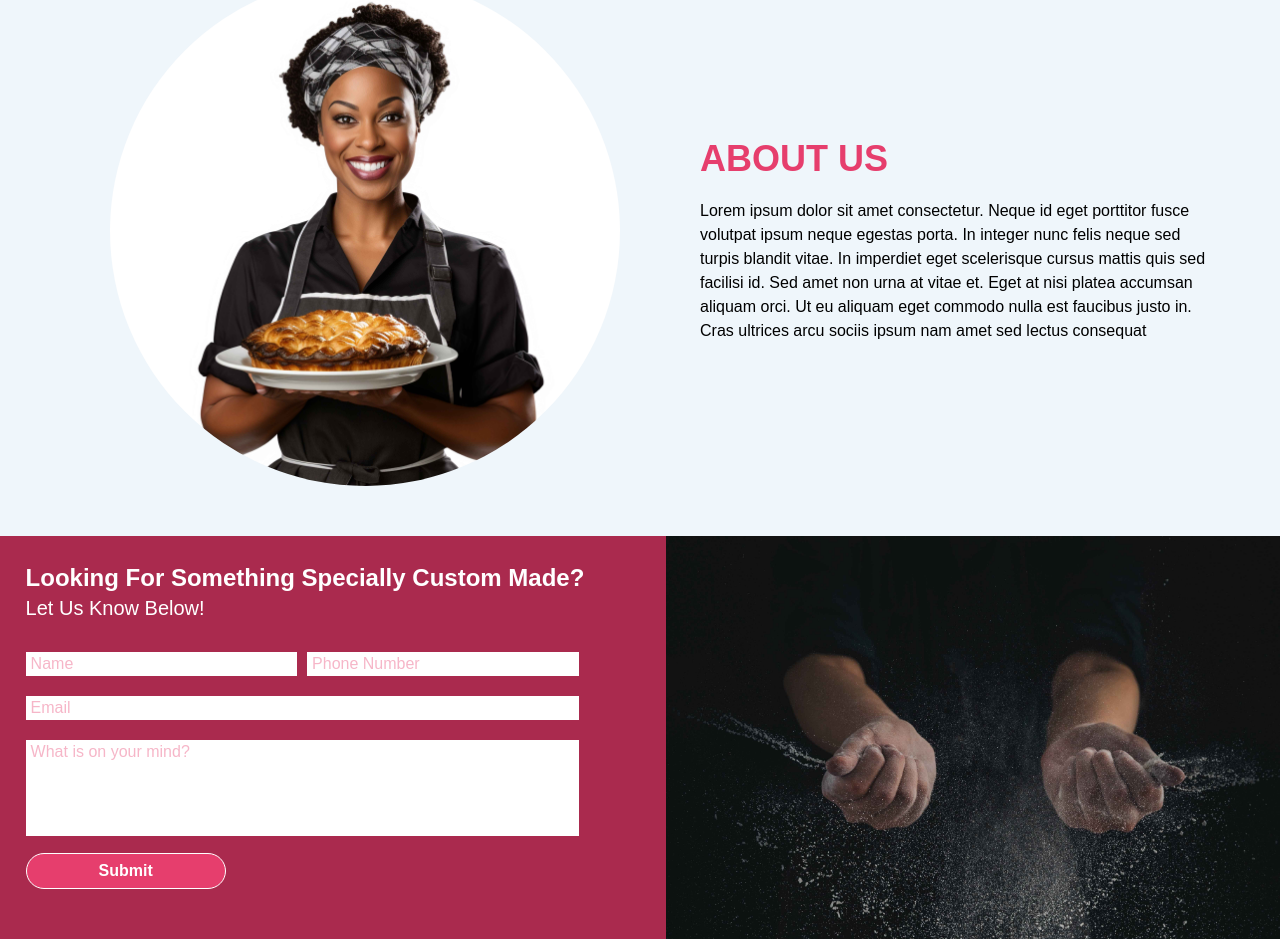
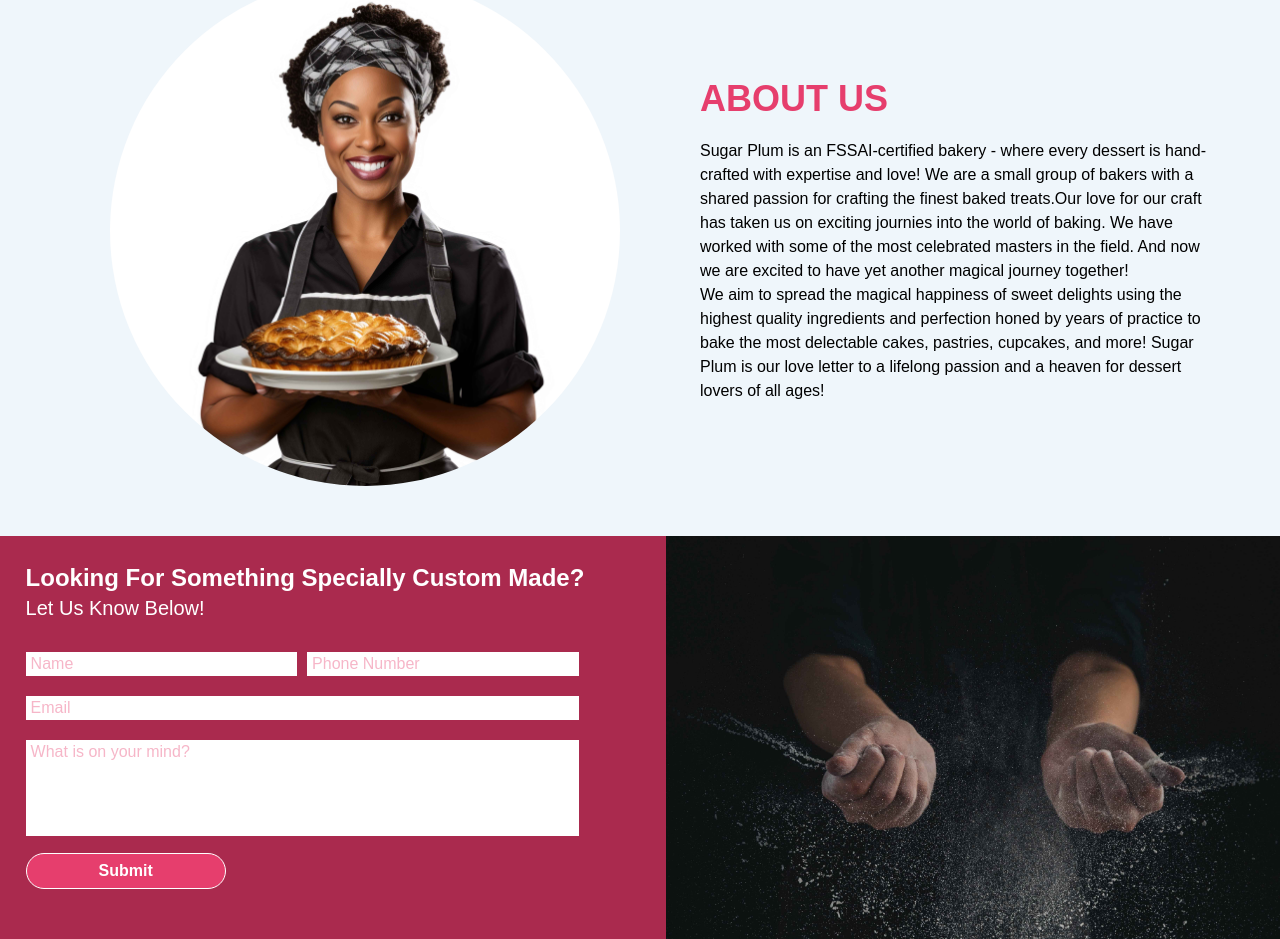
Before and after one commit to mittens67/sugar_plum, a React (Create React App) app: page / in a window 1280 px wide. Shown: the part 792-1731 px from the top of the page. Built offline with nearby package versions, Linux system fonts and the light colour scheme.

Commit message:
About us writeup

```diff
--- a/src/components/HomePage.js
+++ b/src/components/HomePage.js
@@ -26,13 +26,17 @@
             ABOUT US
           </h2>
           <p className="text-xs leading-relaxed sm:text-xs md:text-base sm:leading-loose">
-            Lorem ipsum dolor sit amet consectetur. Neque id eget porttitor
-            fusce volutpat ipsum neque egestas porta. In integer nunc felis
-            neque sed turpis blandit vitae. In imperdiet eget scelerisque cursus
-            mattis quis sed facilisi id. Sed amet non urna at vitae et. Eget at
-            nisi platea accumsan aliquam orci. Ut eu aliquam eget commodo nulla
-            est faucibus justo in. Cras ultrices arcu sociis ipsum nam amet sed
-            lectus consequat
+            Sugar Plum is an FSSAI-certified bakery - where every dessert is
+            hand-crafted with expertise and love! We are a small group of bakers
+            with a shared passion for crafting the finest baked treats.Our love
+            for our craft has taken us on exciting journies into the world of
+            baking. We have worked with some of the most celebrated masters in
+            the field. And now we are excited to have yet another magical
+            journey together!<br /> We aim to spread the magical happiness of
+            sweet delights using the highest quality ingredients and perfection
+            honed by years of practice to bake the most delectable cakes,
+            pastries, cupcakes, and more! Sugar Plum is our love letter to a
+            lifelong passion and a heaven for dessert lovers of all ages!
           </p>
         </div>
       </div>
```
Also changed, not shown: public/assets/data/notes.txt.
